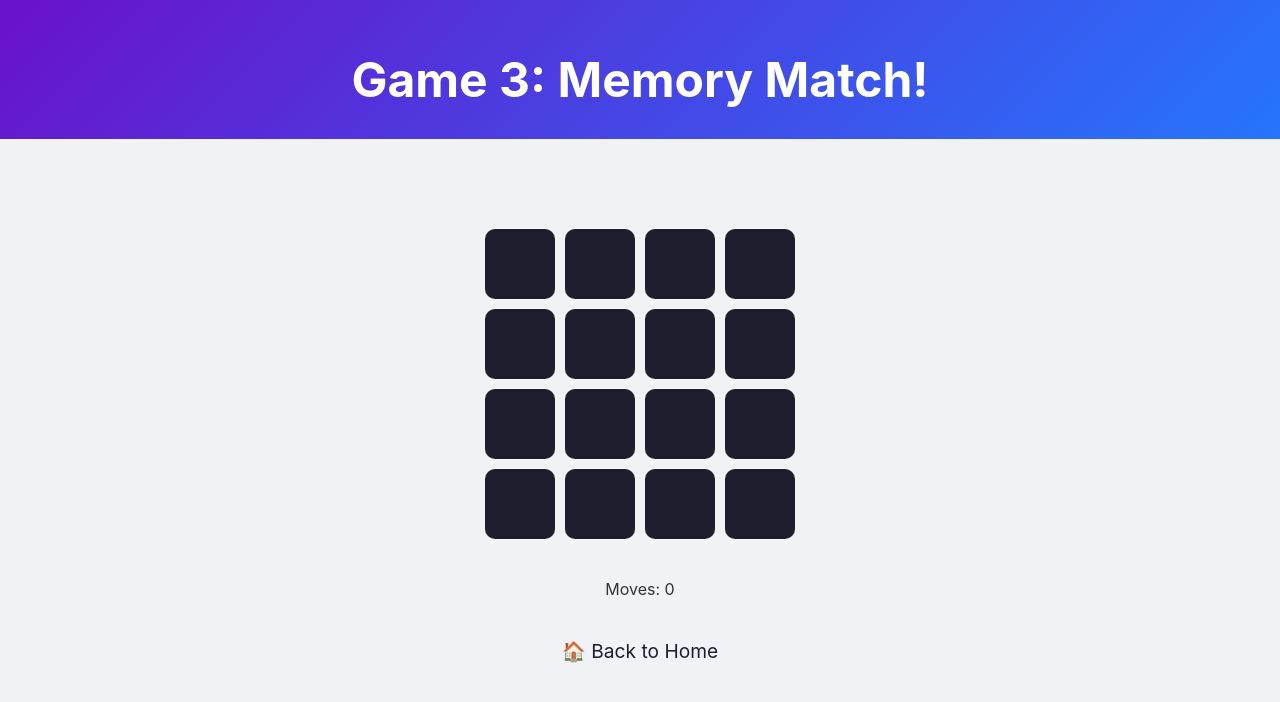
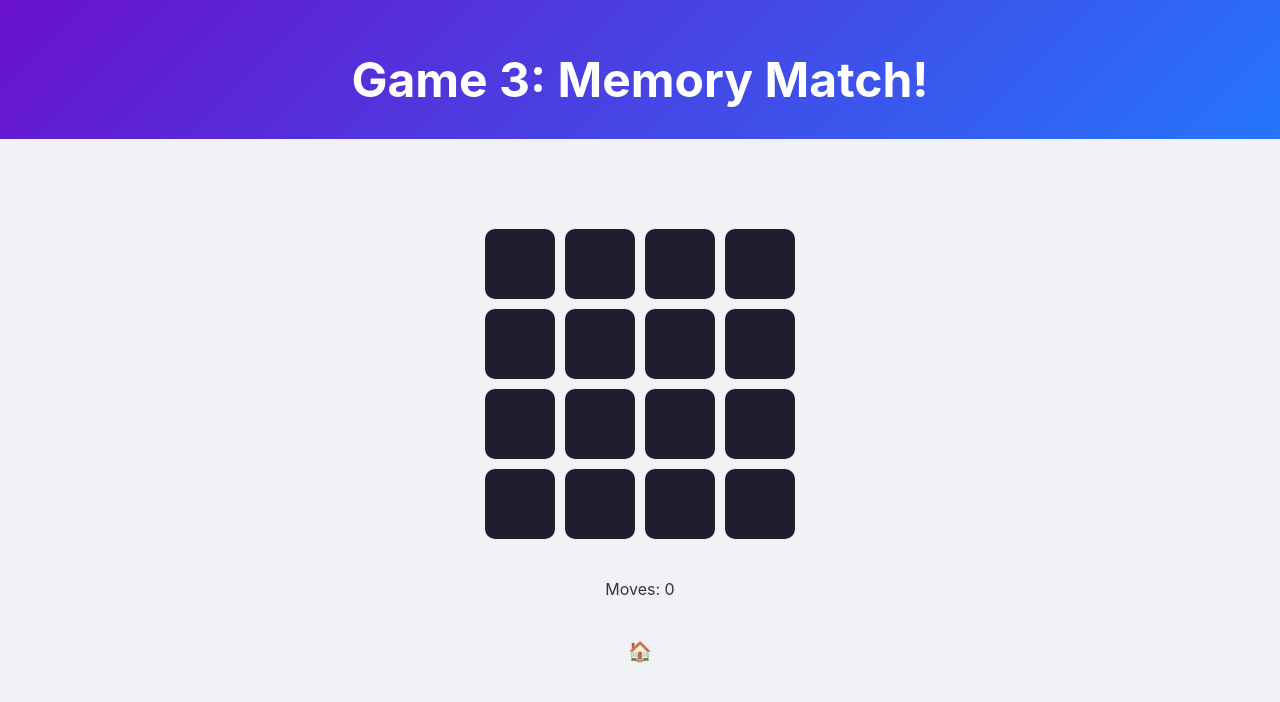
Before and after one commit to dubeyshravan2009-N/minimalist-games, a plain HTML site: page game3.html in a window 1280 px wide. Drawn offline with Linux system fonts and the light colour scheme.

Commit message:
Update game3.html

```diff
--- a/game3.html
+++ b/game3.html
@@ -47,7 +47,7 @@
     <div id="board"></div>
     <p>Moves: <span id="moves">0</span></p>
     <br>
-   <a href="index.html" class="home-link">🏠 Back to Home</a>
+   <a href="index.html" class="home-link">🏠 </a>
   </main>
 
   <script>
```
